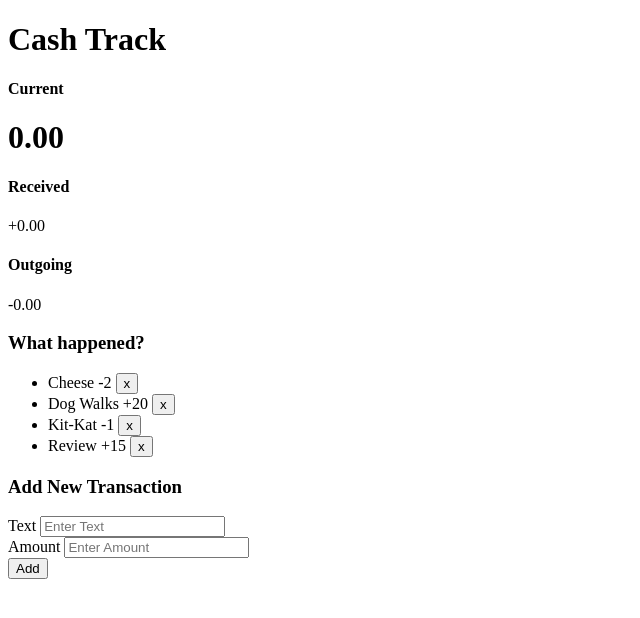
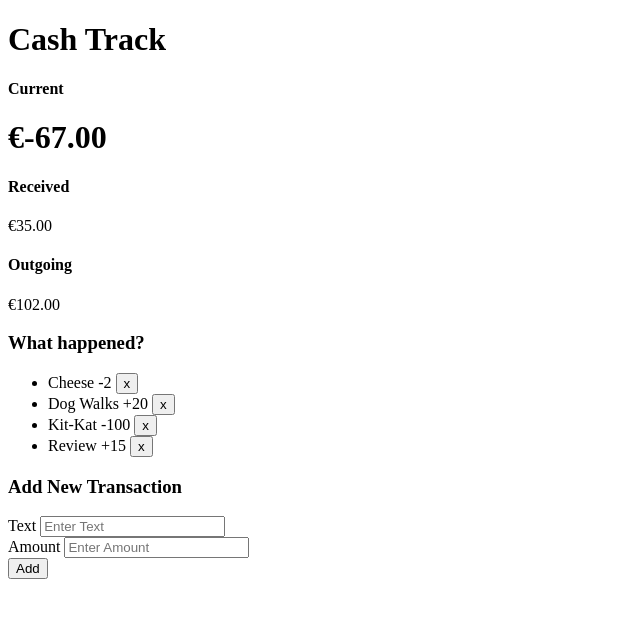
Before and after one commit to stephangriesel/cashtrack-js, a plain HTML site: page index.html in a window 1280 px wide. Shown: the whole page, without its empty margins (0-640 px from the left). Drawn offline with Linux system fonts and the light colour scheme.

Commit message:
add logic for total balance, income & expenses

```diff
--- a/index.html
+++ b/index.html
@@ -16,11 +16,11 @@
         <div class="inc-exp-container">
             <div>
                 <h4>Received</h4>
-                <p id="money-plus" class="money plus">+0.00</p>
+                <p id="money_plus" class="money plus">+0.00</p>
             </div>
             <div>
                 <h4>Outgoing</h4>
-                <p id="money-minus" class="money minus">-0.00</p>
+                <p id="money_minus" class="money minus">-0.00</p>
             </div>
         </div>
         <h3>What happened?</h3>
--- a/script.js
+++ b/script.js
@@ -9,11 +9,12 @@ const amount = document.getElementById('amount');
 const testData = [
     { id: 1, text: 'Cheese', amount: -2 },
     { id: 2, text: 'Dog Walks', amount: 20 },
-    { id: 3, text: 'Kit-Kat', amount: -1 },
+    { id: 3, text: 'Kit-Kat', amount: -100 },
     { id: 4, text: 'Review', amount: 15 }
 ];
 
 let transactions = testData;
+console.log(transactions);
 
 // Add to DOM list
 function addTransactionDOM(transaction) {
@@ -25,6 +26,7 @@ function addTransactionDOM(transaction) {
     // Add class based on value
     item.classList.add(transaction.amount < 0 ? 'minus' : 'plus');
 
+    // https://developer.mozilla.org/en-US/docs/Web/JavaScript/Reference/Global_Objects/Math/abs
     item.innerHTML = `
         ${transaction.text} <span>${sign}${Math.abs(transaction.amount)}</span>
         <button class="delete-btn">x</button>
@@ -33,11 +35,38 @@ function addTransactionDOM(transaction) {
     list.appendChild(item);
 }
 
+// Update the balance income and expense
+function updateValues() {
+    const amounts = transactions.map(transaction => transaction.amount);
+
+    const total = amounts.reduce((acc, item) => (acc += item), 0).toFixed(2);
+
+    console.log("total balance: " + total);
+
+    const income = amounts
+        .filter(item => item > 0)
+        .reduce((acc, item) => (acc += item), 0)
+        .toFixed(2);
+
+    console.log("income:" + income);
+
+    const expense = (amounts
+        .filter(item => item < 0)
+        .reduce((acc, item) => (acc += item), 0) * -1).toFixed(2);
+
+    console.log("outgoing expense:" + expense);
+
+    balance.innerText = `€${total}`;
+    money_plus.innerText = `€${income}`;
+    money_minus.innerText = `€${expense}`;
+}
+
 // Initialization
 function init() {
     list.innerHTML = '';
 
     transactions.forEach(addTransactionDOM);
+    updateValues();
 }
 
 init();
```
